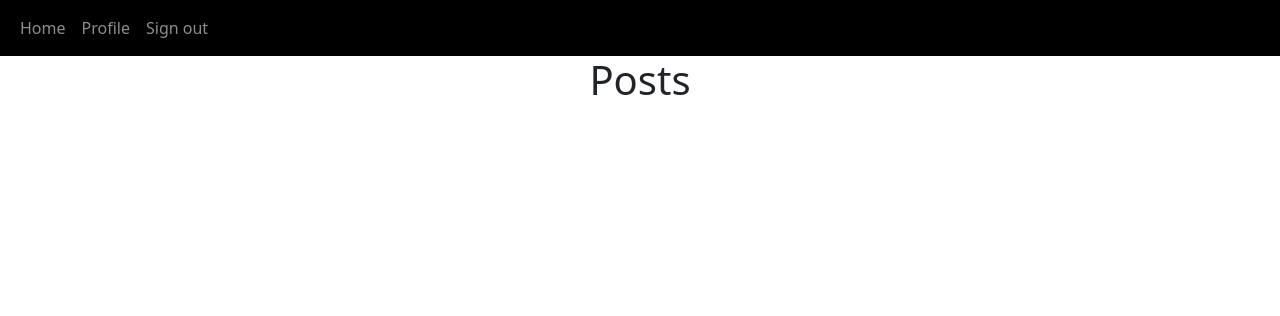
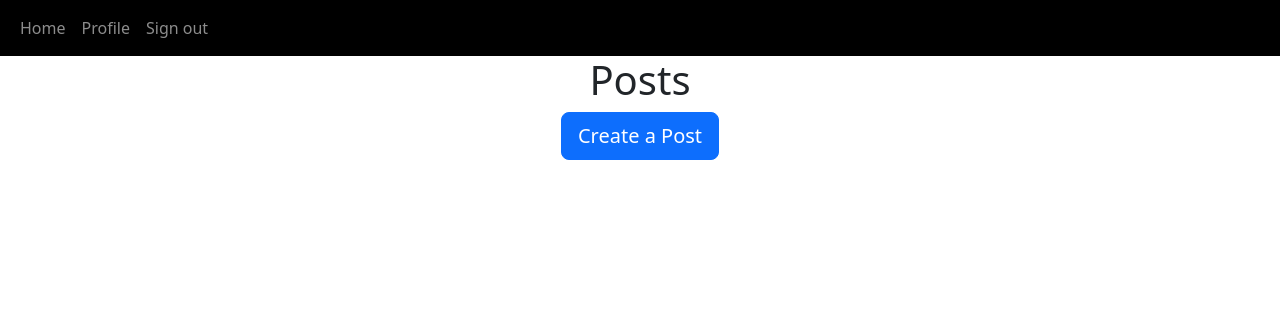
Before and after one commit to joey57/Personal-Blog, a Flask app: page / in a window 1280 px wide. Shown: the top 316 px of the page. Run offline with Flask 2, Linux system fonts and the light colour scheme; the visitor is signed in with stand-in values (Sample User, id 1); data comes from the database, SQL or seed files in the repository; data that the repository does not hold is empty; some libraries are stand-ins or nearby versions.

Commit message:
view posts and delete posts

```diff
--- a/app/main/views.py
+++ b/app/main/views.py
@@ -2,7 +2,7 @@ from flask import render_template, request, redirect, url_for, abort,flash
 from requests import post
 from . import main
 from ..models import User,Post
-from flask_login import login_required, current_user
+from flask_login import login_fresh, login_required, current_user
 from datetime import datetime
 from .. import db
 from .forms import UpdateProfile
@@ -29,6 +29,32 @@ def create_post():
             return redirect(url_for('main.home'))
 
     return render_template('create_post.html', user=current_user)
+
+@main.route('/delete-post/<int:id>', methods=['GET','POST'])
+@login_required
+def delete_post(id):
+    post = Post.query.filter_by(id=id).first()
+    if not post:
+        flash("Post does not exist.", category='error')
+    elif current_user.id != post.id:
+        flash("You do not have permission to delete this post.", category='error')
+    else:
+        db.session.delete(post)
+        db.session.commit()
+        flash('Post deleted', category='success')
+    return redirect(url_for('main.home'))
+
+@main.route('/posts/<username>')
+@login_required
+def posts(username):
+    user = User.query.filter_by(username=username).first()
+
+    if not user:
+        flash('No user with that username exists.', category='error')
+        return redirect(url_for('main.home'))
+
+    posts = Post.query.filter_by(author=user.id).all()
+    return render_template('posts.html', user=current_user, posts=posts, username=username)
 
 
 @main.route('/user/<uname>')
--- a/app/templates/base.html
+++ b/app/templates/base.html
@@ -28,8 +28,19 @@
      </div>
         </div>
   </nav>
+  {% with messages = get_flashed_messages(with_categories=True) %} {% if messages %} {% for category, message in messages %} {% if category == 'error' %}
+  <div class="alert alert-danger alert-dismissible fade show" role="alert">
+    {{ message }}
+    <button type="button" class="btn-close" data-bs-dismiss="alert"></button>
+    </div>
+    {% else %}
+    <div class="alert alert-success alter-dismissible fade show" role="alert">
+      {{ message }}
+      <button type="button" class="btn-close" data-bs-dismiss="alert"></button>
+      </div>
+      {% endif %} {% endfor %} {% endif %} {% endwith %}
 
-     <div>{% block content %} {% endblock %}</div>
+     <div class="container">{% block content %} {% endblock %}</div>
 
     <!-- JavaScript Bundle with Popper -->
     <script src="https://cdn.jsdelivr.net/npm/bootstrap@5.2.0-beta1/dist/js/bootstrap.bundle.min.js" integrity="sha384-pprn3073KE6tl6bjs2QrFaJGz5/SUsLqktiwsUTF55Jfv3qYSDhgCecCxMW52nD2" crossorigin="anonymous"></script>
--- a/app/templates/create_post.html
+++ b/app/templates/create_post.html
@@ -10,5 +10,9 @@
     <button type="submit" class="btn btn-lg btn-primary">Post</button>
   </div>
 </form>
+<br/>
+<div align="center">
+  <a href="/home"><button type="button" class="btn btn-lg btn-secondary">Back</button></a>
+</div>
 
 {% endblock %}
--- a/app/templates/home.html
+++ b/app/templates/home.html
@@ -1,18 +1,2 @@
-{% extends 'base.html' %}
+{% extends 'posts_div.html' %}
 {% block title %}Home{% endblock %}
-
-{% block content %}
-<h1 align="center">Posts</h1>
-<div id="posts">
-{% for post in posts %}
-<div class="card border-dark">
-  <div class="card-header d-flex justify-content-between align-items-center">
-    <a href='/posts/{{post.user.username}}'>{{post.user.username}}</a>
-    </div>
-    <div class="card-body">
-      <div class="card-text">{{post.text}}</div>
-    </div>
-  </div>
-{% endfor %}
-</div>
-{% endblock %}
--- /dev/null
+++ b/app/templates/posts_div.html
@@ -0,0 +1,33 @@
+{% extends 'base.html' %}
+{% block title %} Home {% endblock %}
+{% block content %}
+<h1 align="center">{% block header %}Posts{% endblock %}</h1>
+<div id="posts">
+{% for post in posts %}
+<div class="card border-dark">
+  <div class="card-header d-flex justify-content-between align-items-center">
+    <a href='/posts/{{post.user.username}}'>{{post.user.username}}</a>
+    {% if user.id == post.author %}
+    <div class="btn-group">
+      <button type="button" class="btn btn-sm btn-primary dropdown-toggle" data-bs-toggle="dropdown">
+      </button>
+      <ul class="dropdown-menu">
+        <li><a href="/delete-post/{{post.id}}" class="dropdown-item">Delete</a></li>
+      </ul>
+    </div>
+    {% endif %}
+    </div>
+    <div class="card-body">
+      <div class="card-text">{{post.text}}</div>
+    </div>
+  </div>
+  <br>
+{% endfor %}
+</div>
+{% block footer %}
+<div align="center">
+  <a href="/create-post"><button type="button" class="btn btn-primary btn-lg">Create a Post</button></a>
+ </div>
+{% endblock %}
+
+{% endblock %}
```
Also changed, not shown: app/templates/posts.html (added, +10 -0 lines).
